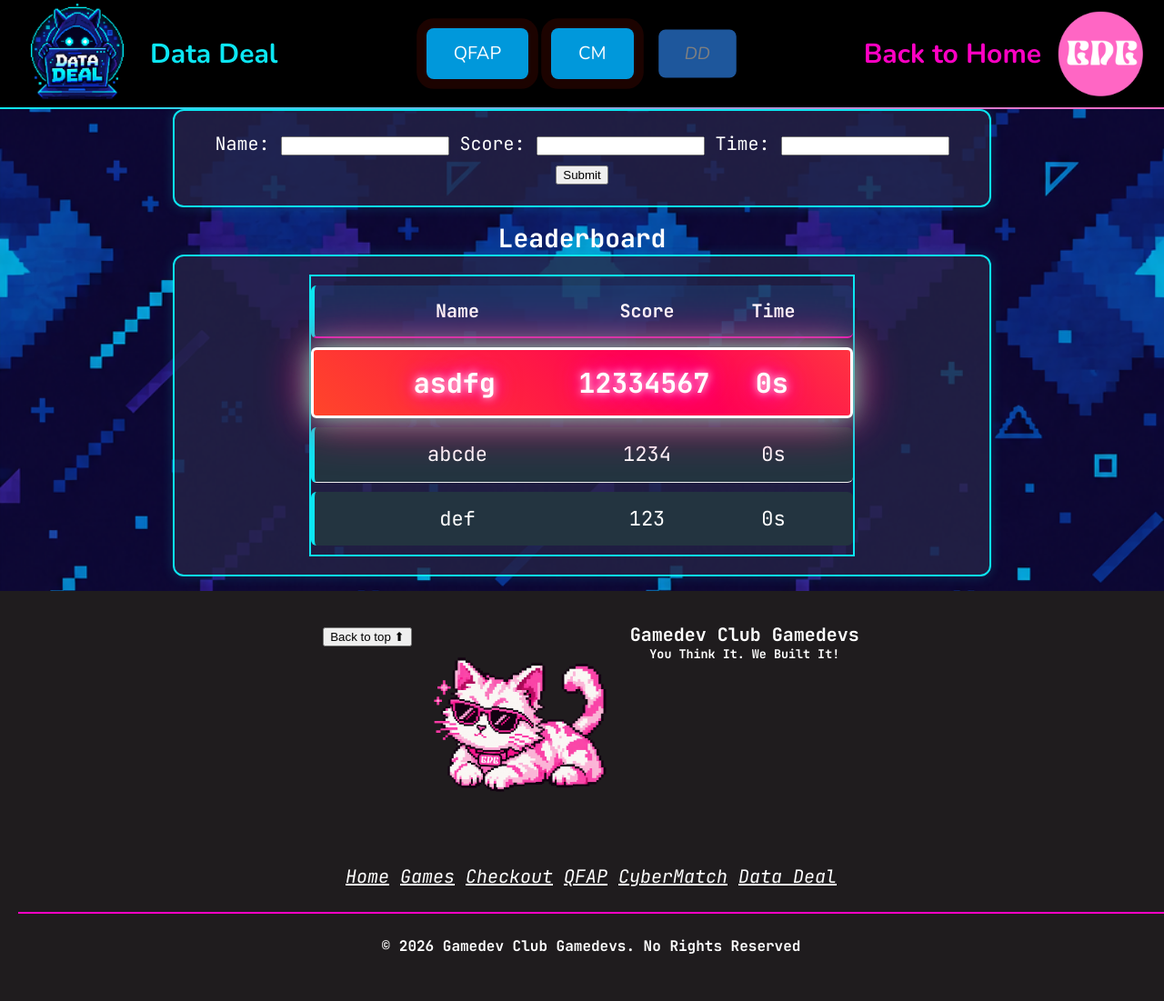
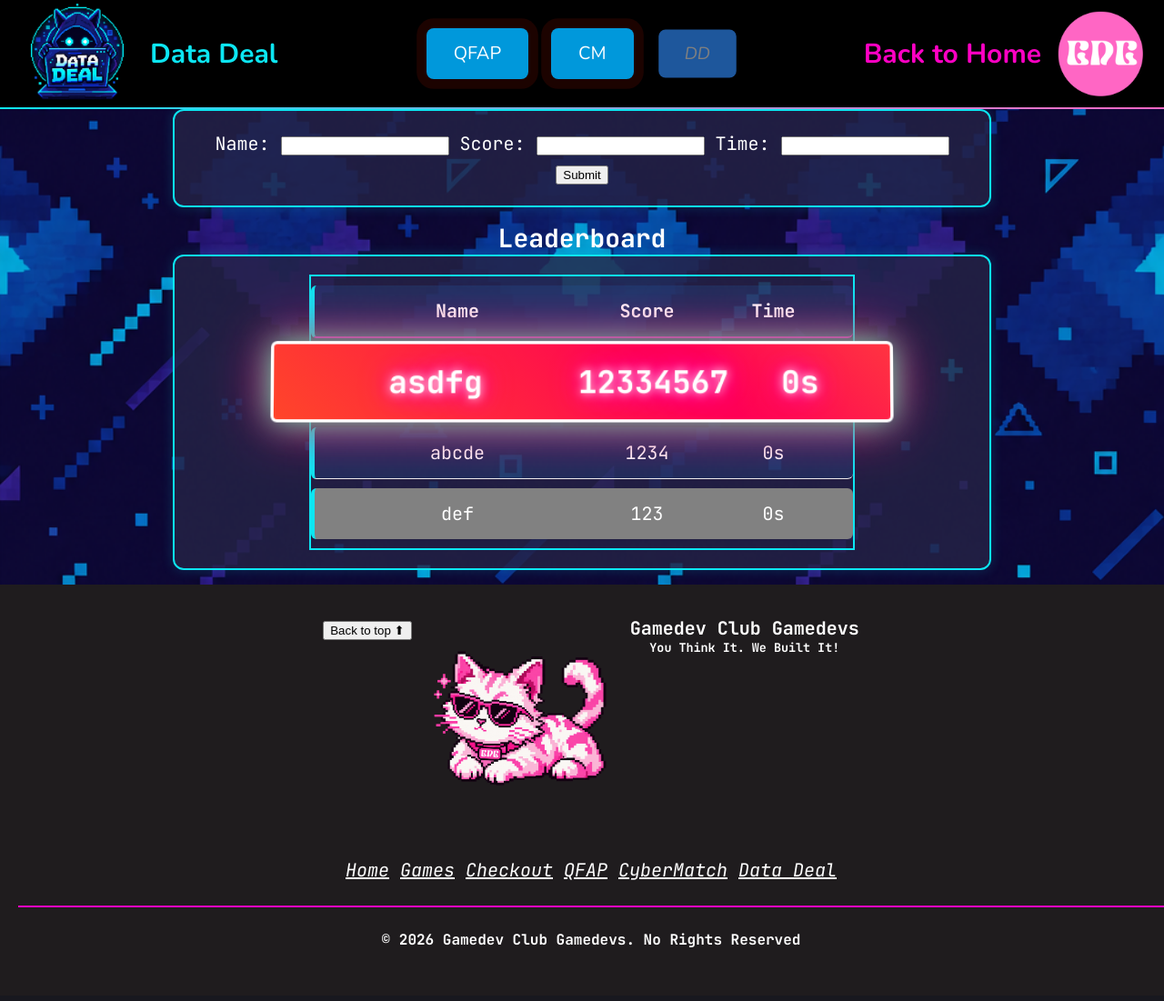
Before and after one commit to AChGREEN/Python-Leaderboard, a Flask app: page / in a window 1280 px wide. Shown: the whole page at 91% size. After the commit the page ends 1042 px from the top, so only its background shows below. Run offline with Flask 3, Linux system fonts and the light colour scheme; data comes from the database, SQL or seed files in the repository; both versions use the stored data as it was after the commit.

Commit message:
lil changes

```diff
--- a/Scoreboard Sample Project/static/styles.css
+++ b/Scoreboard Sample Project/static/styles.css
@@ -682,14 +682,10 @@ ul {
   z-index: 10;
   position: relative;
 
-    animation: dynamicGlow 3s ease infinite, insanePulse 2s ease-in-out infinite alternate;
+    animation: dynamicGlow 3s ease infinite, lockedinPulse 2s ease-in-out infinite alternate;
 }
 
-.leaderboard-table li.table-row:nth-child(3),
-.leaderboard-table li.table-row:nth-child(4) {
-  background-color: #233440;
-  font-size: 1.1rem;
-}
+
 
 
 @keyframes dynamicGlow {
```
Also changed, not shown: scores.db.
